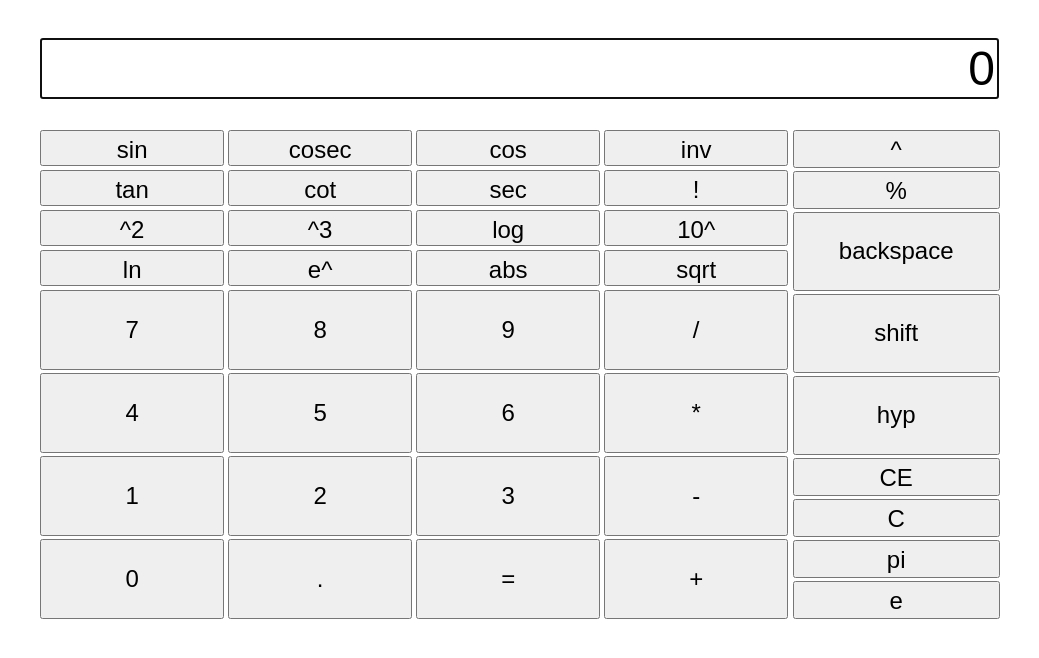
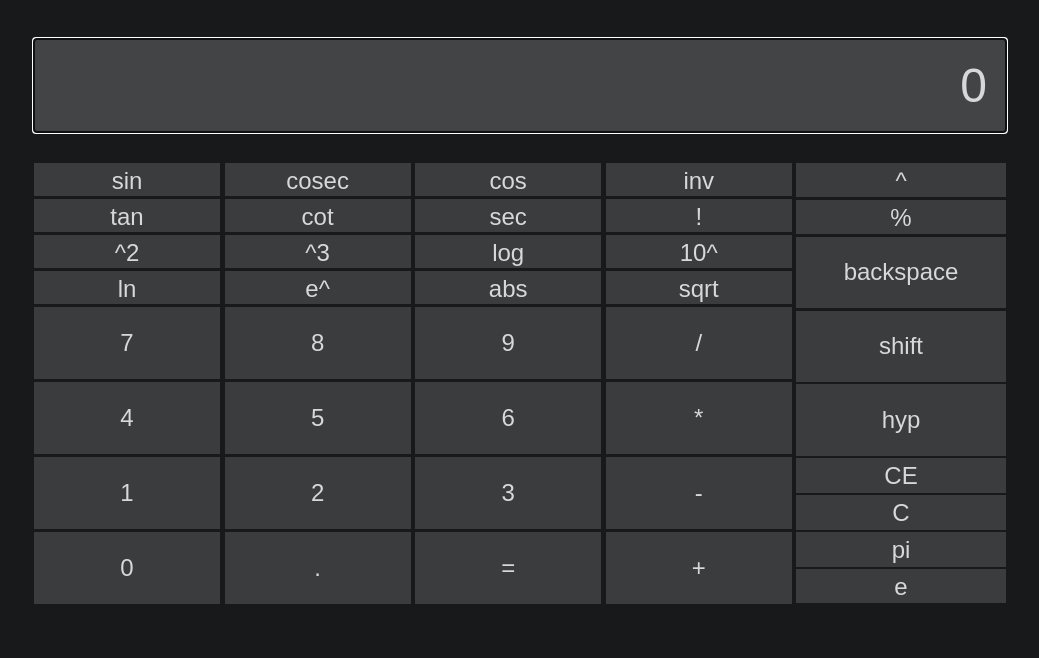
Before and after one commit to Junaidhassan99/next-calculator, a Next.js app: page / in a window 1280 px wide. Shown: the top 658 px of the page, without its empty margins (94-1133 px from the left). Built offline with nearby package versions, Linux system fonts and the light colour scheme.

Commit message:
dark theme added

```diff
--- a/components/CalculatorButton.tsx
+++ b/components/CalculatorButton.tsx
@@ -29,7 +29,7 @@ const CalclatorButton: React.FC<{
       {buttonKey.isVisible ? (
         <button
           key={buttonKey.text}
-          className={`${classes["button-item"]} ${
+          className={`${classes["button-item"]} dark-component  ${
             buttonKey.isHeightDouble && classes["double-row-size"]
           }`}
           onClick={buttonClickHandler}
--- a/components/CalculatorScreen.tsx
+++ b/components/CalculatorScreen.tsx
@@ -76,7 +76,7 @@ const CalculatorScreen = () => {
   return (
     <div className={classes["calculator-screen-parent"]} ref={parentRef}>
       <input
-        className={classes["calculator-screen"]}
+        className={`${classes["calculator-screen"]} dark-component`}
         type="text"
         value={calculatorSelector}
         ref={screenInputRef}
--- a/pages/_app.tsx
+++ b/pages/_app.tsx
@@ -1,7 +1,8 @@
 import type { AppProps } from "next/app";
 import { Provider } from "react-redux";
 
-import store from '../store/store';
+import store from "../store/store";
+import "../styles/globals.css";
 
 function MyApp({ Component, pageProps }: AppProps) {
   return (
--- a/pages/index.tsx
+++ b/pages/index.tsx
@@ -6,11 +6,11 @@ import { setAvalibility } from "../store/calculator-slice";
 import { useAppSelector, useAppDispatch } from "../store/hooks";
 
 import classes from "../styles/calculator-home-screen.module.css";
+// import "../styles/globals.css";
 
 const Home = () => {
   const calculatorSelector = useAppSelector((state) => state.calculator);
   const calculatorDispatch = useAppDispatch();
-
 
   return (
     <div
--- a/styles/calculator-home-screen.module.css
+++ b/styles/calculator-home-screen.module.css
@@ -1,8 +1,3 @@
-.calculator-page-body {
-  margin-left: 10%;
-  margin-right: 10%;
-}
-
 .calculator-page-container {
   display: flex;
   flex-direction: column;
@@ -52,8 +47,8 @@
   overflow: hidden;
   text-overflow: ellipsis;
 
+  /* warning: %age padding will case uneven sizing of button components */
   /* padding: 1.5%; */
-
 }
 
 .button-item-padding {
@@ -85,7 +80,9 @@
 .calculator-screen {
   text-align: right;
   font-size: 3rem;
-  width: 100%;
+  width: 97%;
+
+  padding: 2%;
 }
 
 /* medium screen */
--- a/styles/globals.css
+++ b/styles/globals.css
@@ -1,4 +1,22 @@
-.calculator-page-body {
+body {
   margin-left: 10%;
   margin-right: 10%;
 }
+
+/* info: dark theme */
+
+body {
+  background-color: #18191a;
+}
+
+.dark-component {
+  color: #d8d8d8;
+  background-color: #3a3c3d;
+
+  border-width: 0px;
+}
+
+.dark-component:hover,
+.dark-component:focus {
+  background-color: #424446;
+}
```
